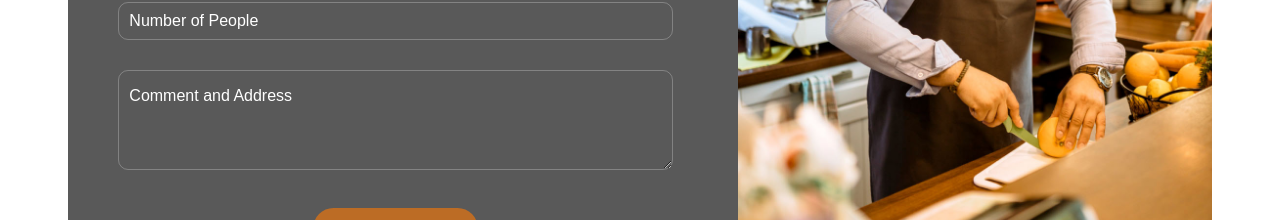
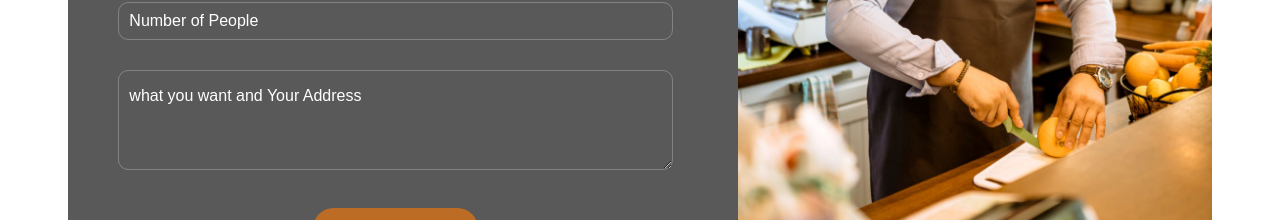
Before and after one commit to jibreelmujeeb/coffee-web, a React (Vite) app: page /reserve in a window 1280 px wide. Shown: the part 554-774 px from the top of the page. Built offline with nearby package versions, Linux system fonts and the light colour scheme; sample sign-in values are in the browser's storage; a web font is replaced by a local one.

Commit message:
still work in progress

```diff
--- a/src/Reservation/Reserve.jsx
+++ b/src/Reservation/Reserve.jsx
@@ -102,7 +102,7 @@ const navigate = useNavigate()
 
                             <div className="col-lg-12 col-12 mt-4">
                               <input type="number" name="numberOfPeople" className="form-control" placeholder="Number of People" required value={formData.numberOfPeople} onChange={handleChange} />
-                              <textarea name="comment" rows="3" className="form-control" placeholder="Comment and Address" value={formData.comment} onChange={handleChange}></textarea>
+                              <textarea name="comment" rows="3" className="form-control" placeholder="what you want and Your Address" value={formData.comment} onChange={handleChange}></textarea>
                             </div>
                             <div className="col-lg-4 col-md-10 col-8 mx-auto mt-2">
                               <button type="submit" className="form-control">Submit</button>
```
